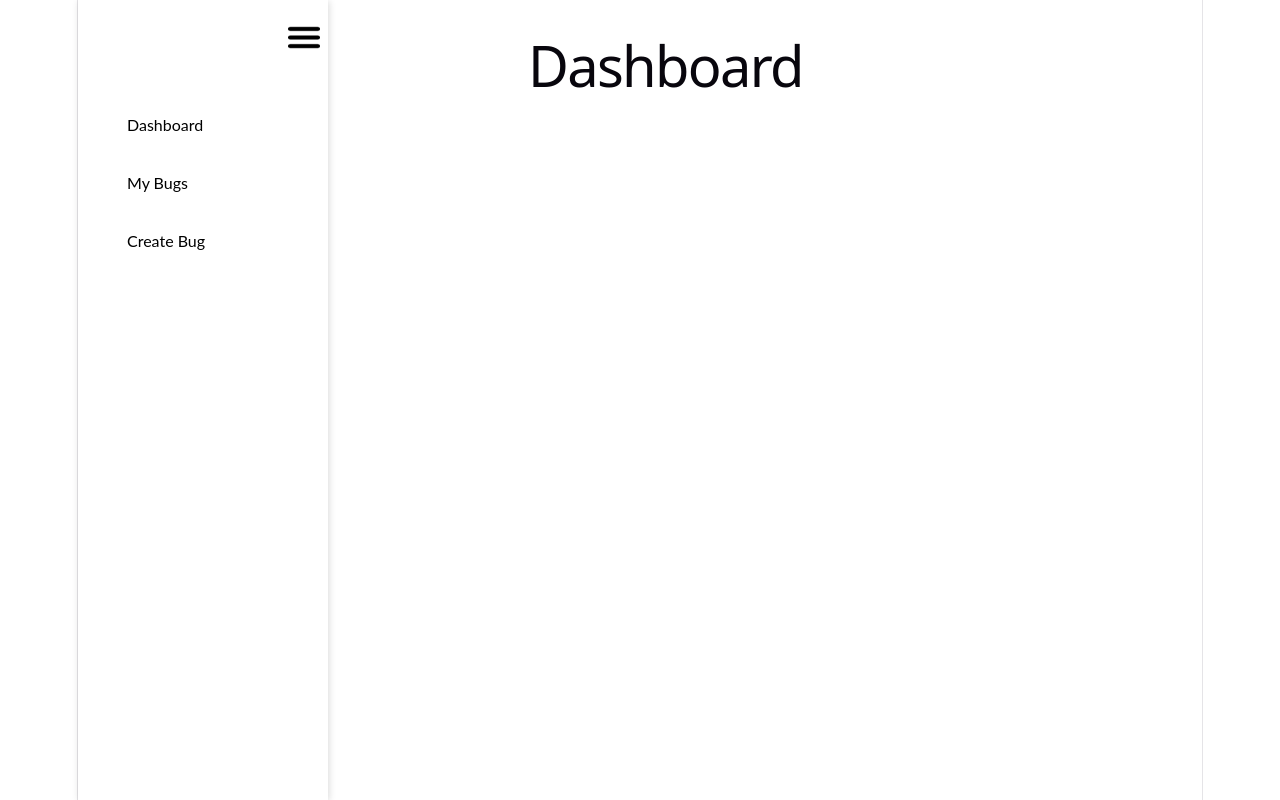
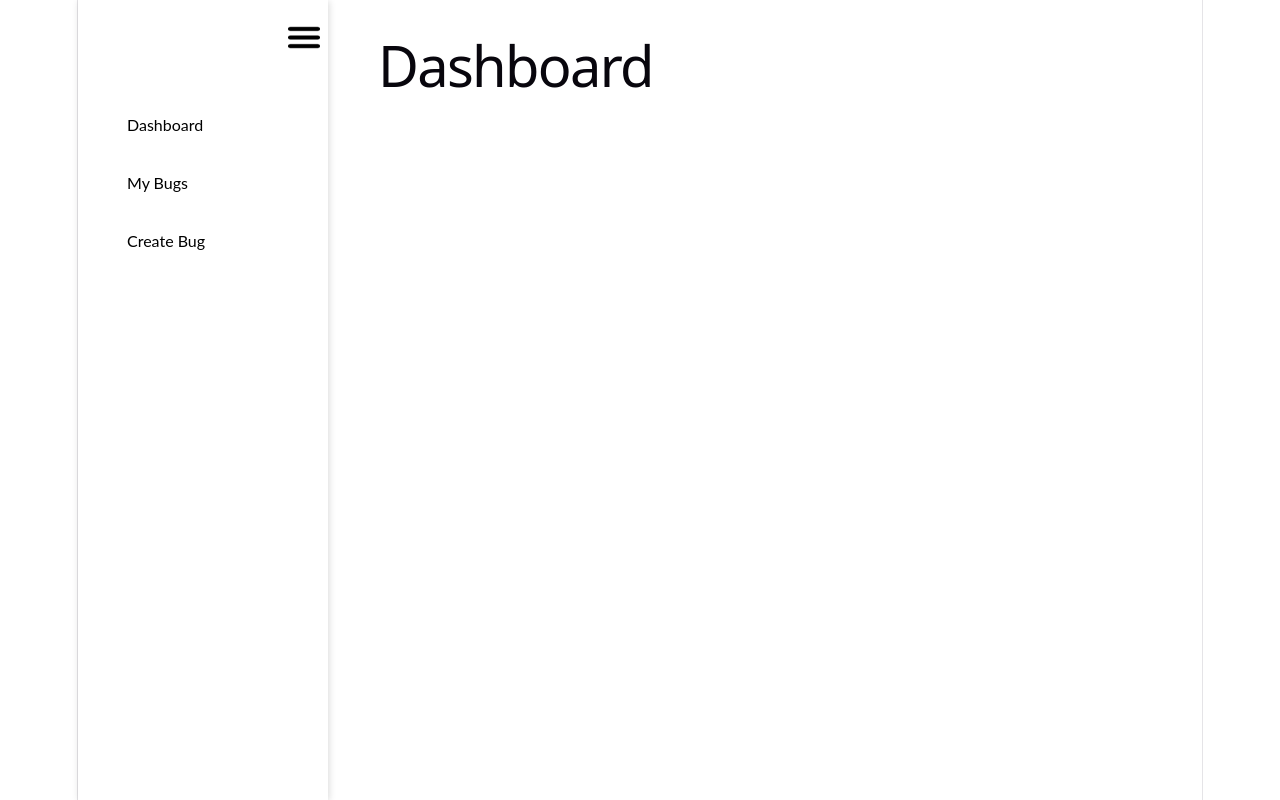
Before and after one commit to Bibek0130/BugTrackingSystem-dotnet-8, a React (Vite) app in the folder bugtrackingsystem.client/: page / in a window 1280 px wide. Built offline with nearby package versions, Linux system fonts and the light colour scheme.

Commit message:
Fix: Changed left margin when opening and closing.

```diff
--- a/bugtrackingsystem.client/src/app/layout/MainLayout.jsx
+++ b/bugtrackingsystem.client/src/app/layout/MainLayout.jsx
@@ -48,7 +48,7 @@ const CustomNav = ({ li }) => {
                     })}
                 </ul>
             </nav>
-            <main style={{ marginLeft: window === false ? 200 : 350, transition: 'margin-left 0.3s' }}>
+            <main style={{ marginLeft: window === false ? 50 : 150, transition: 'margin-left 0.3s' }}>
                 <Outlet />
             </main>
         </div>
```
